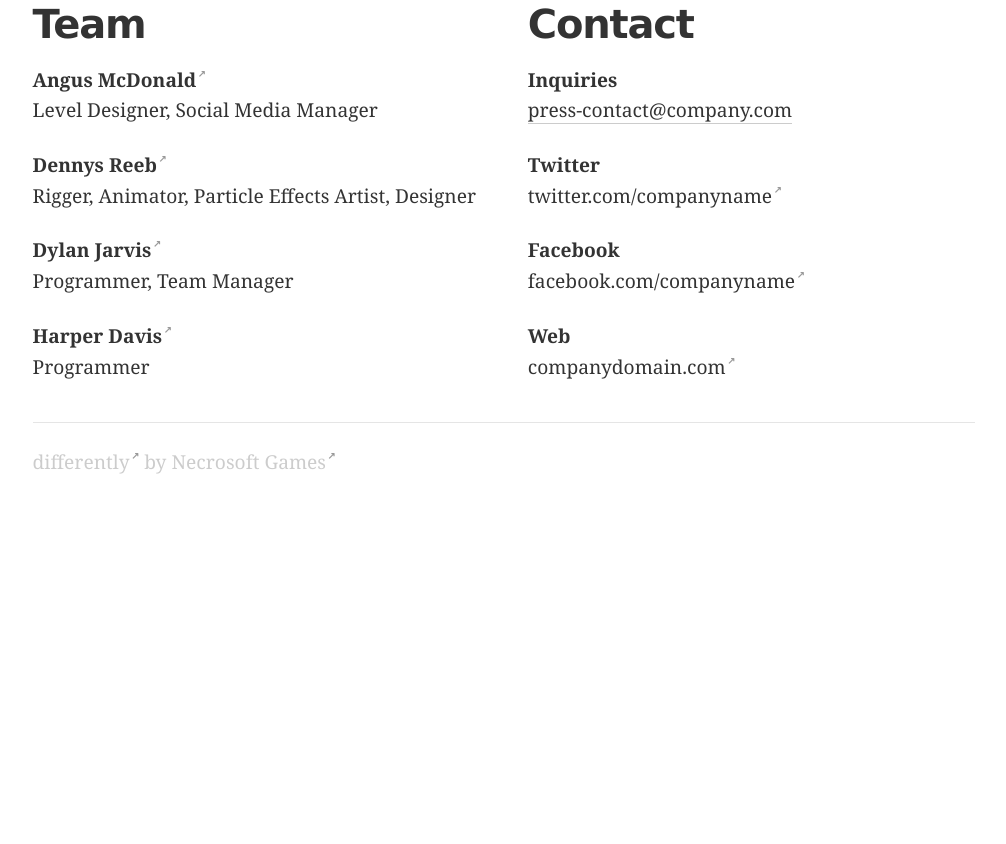
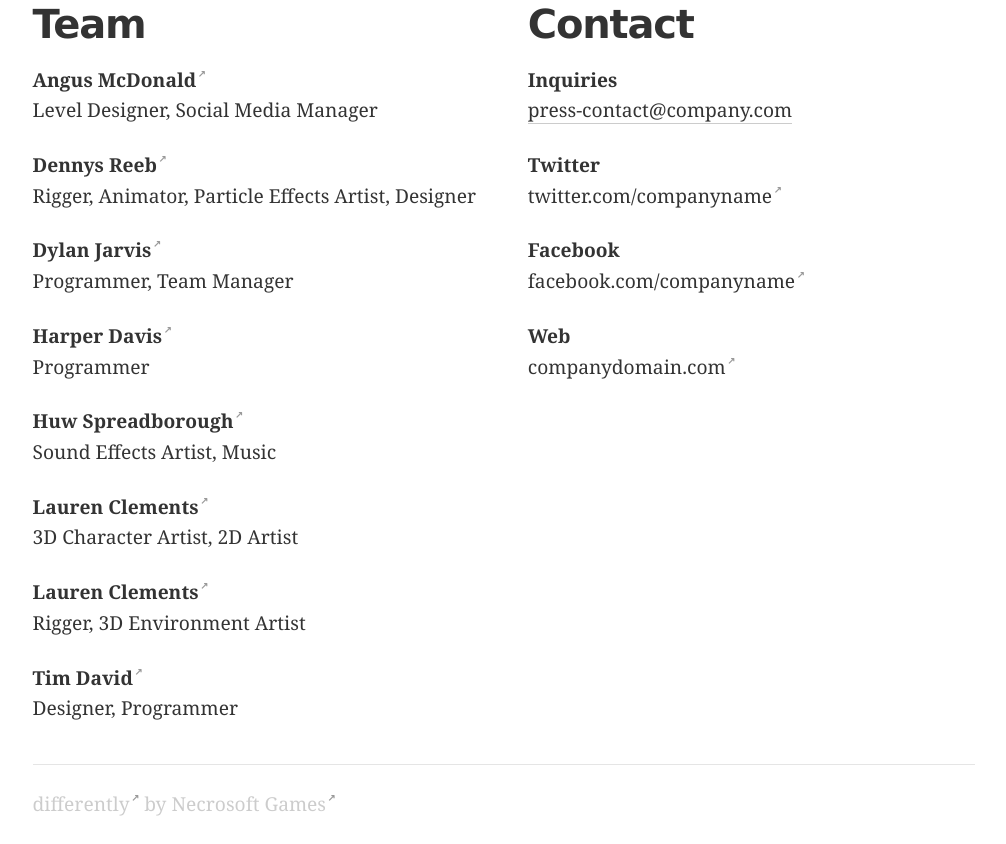
Before and after one commit to StrungAlongGame/StrungAlongGame.github.io, a plain HTML site: page index.html in a window 1280 px wide. Shown: the part 4545-5389 px from the top of the page, without its empty margins (273-1279 px from the left). Before the commit the page ends 5047 px from the top, so only its background shows below. Drawn offline with Linux system fonts and the light colour scheme.

Commit message:
team members done

```diff
--- a/index.html
+++ b/index.html
@@ -123,8 +123,12 @@
             <h2>Team</h2>
             <p><strong><a href=//twitter.com/Goose_McD class="external">Angus McDonald</a></strong><br> Level Designer, Social Media Manager</p>
             <p><strong><a href=//twitter.com/TheDenDen_ class="external">Dennys Reeb</a></strong><br>Rigger, Animator, Particle Effects Artist, Designer</p>
-        <p><strong><a href= https://www.linkedin.com/in/dylan-jarvis-3039aa1b8/ class="external">Dylan Jarvis</a></strong><br>Programmer, Team Manager</p>
+            <p><strong><a href=https://www.linkedin.com/in/dylan-jarvis-3039aa1b8/ class="external">Dylan Jarvis</a></strong><br>Programmer, Team Manager</p>
             <p><strong><a href=//twitter.com/harpyfox class="external">Harper Davis</a></strong><br>Programmer</p>
+            <p><strong><a href=//twitter.com/ class="external">Huw Spreadborough</a></strong><br>Sound Effects Artist, Music</p>
+            <p><strong><a href=//twitter.com/Lozenger_art class="external">Lauren Clements</a></strong><br>3D Character Artist, 2D Artist</p>
+            <p><strong><a href=//twitter.com/_heckromancer_ class="external">Lauren Clements</a></strong><br>Rigger, 3D Environment Artist</p>
+            <p><strong><a href=//twitter.com/TimBeauDavid class="external">Tim David</a></strong><br>Designer, Programmer</p>
         </div>
       <div id="contact" class="w-5 w-xs-10">
         <h2>Contact</h2>
```
Lines whose indentation alone changed are shown as unchanged.
